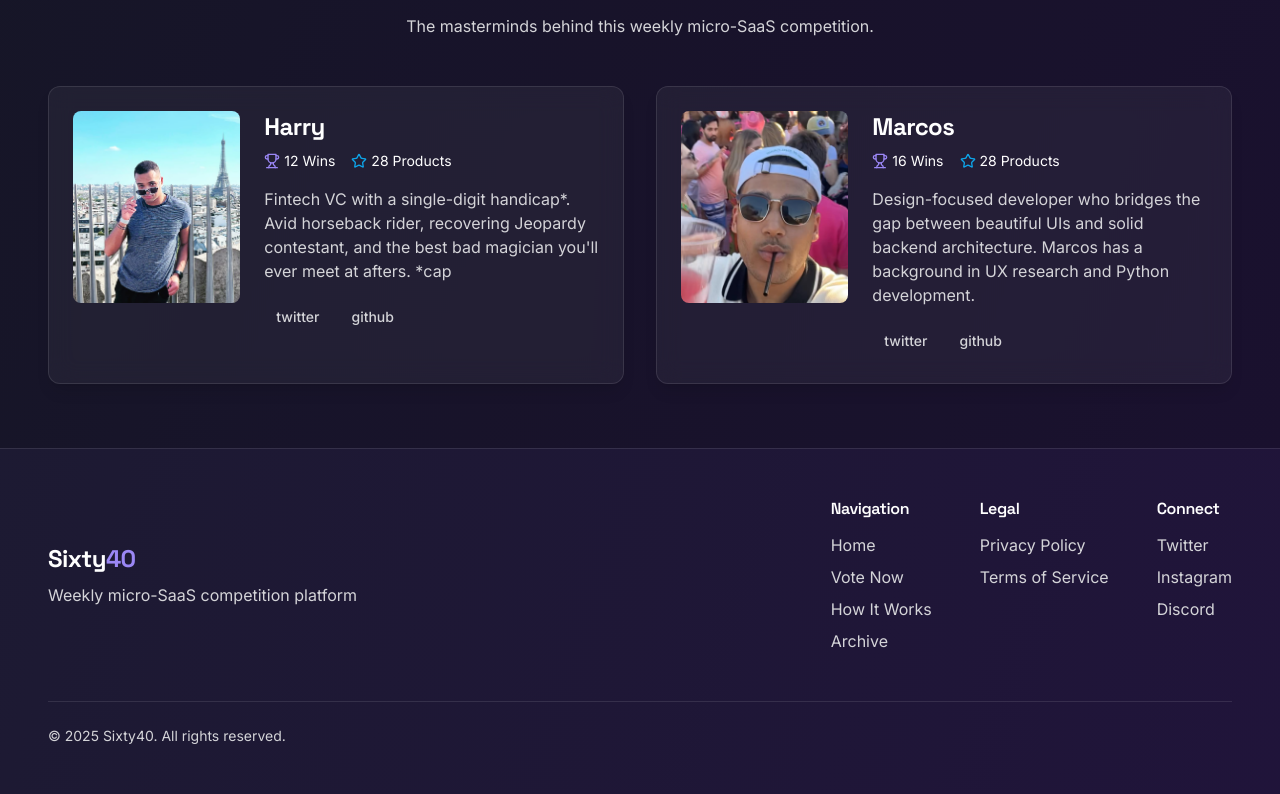
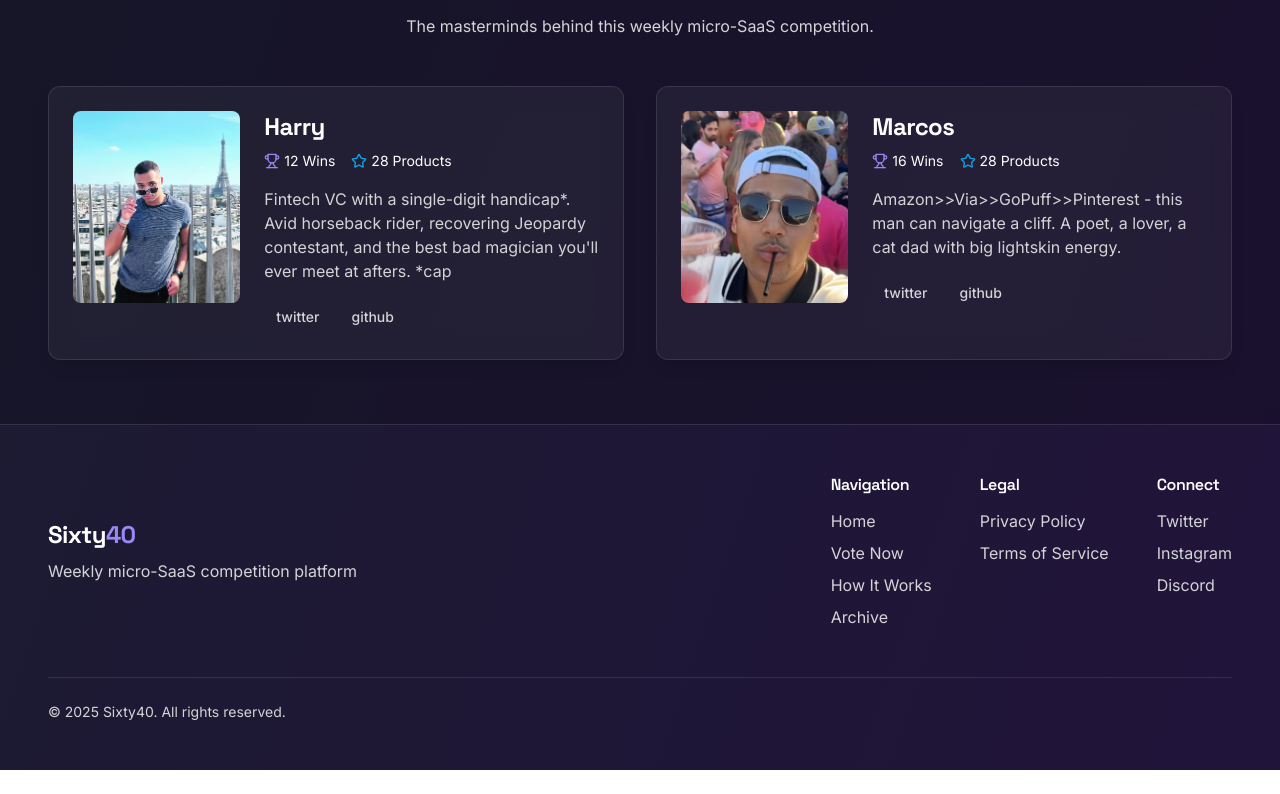
Before and after one commit to harrykioko/sixty-forty, a React (Vite) app: page / in a window 1280 px wide. Shown: the part 2963-3757 px from the top of the page. After the commit the page ends 3733 px from the top, so only its background shows below. Built offline with nearby package versions, Linux system fonts and the light colour scheme.

Commit message:
Add builder bio for Marcos
Update the bio for Marcos in the builders section.

```diff
--- a/src/data/mock-data.ts
+++ b/src/data/mock-data.ts
@@ -167,7 +167,7 @@ export const BUILDERS = [
   {
     name: "Marcos",
     avatar: "/lovable-uploads/04f69a9a-fed8-4b84-a2b4-ca270cdbf3f6.png",
-    bio: "Design-focused developer who bridges the gap between beautiful UIs and solid backend architecture. Marcos has a background in UX research and Python development.",
+    bio: "Amazon>>Via>>GoPuff>>Pinterest - this man can navigate a cliff. A poet, a lover, a cat dad with big lightskin energy.",
     wins: 16,
     products: 28,
     socialLinks: {
```
